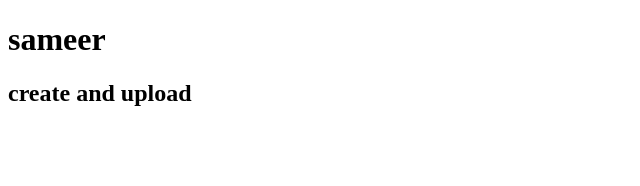
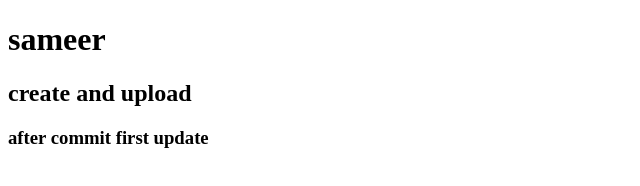
Before and after one commit to sameer2210/day4, a plain HTML site: page index.html in a window 1280 px wide. Shown: the whole page, without its empty margins (0-640 px from the left). Drawn offline with Linux system fonts and the light colour scheme.

Commit message:
second update

```diff
--- a/index.html
+++ b/index.html
@@ -9,6 +9,7 @@
 
     <h1>sameer</h1>
     <h2>create and upload</h2>
+    <h3>after commit first update</h3>
 
 </body>
 </html>
```
